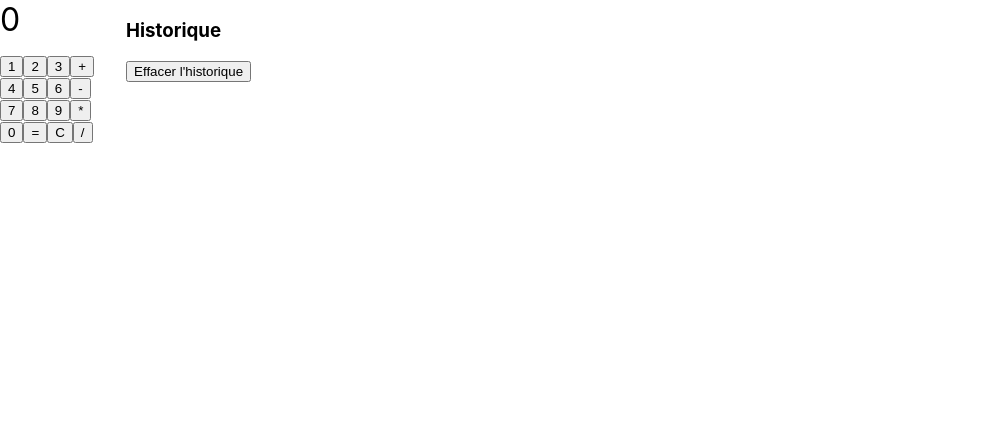
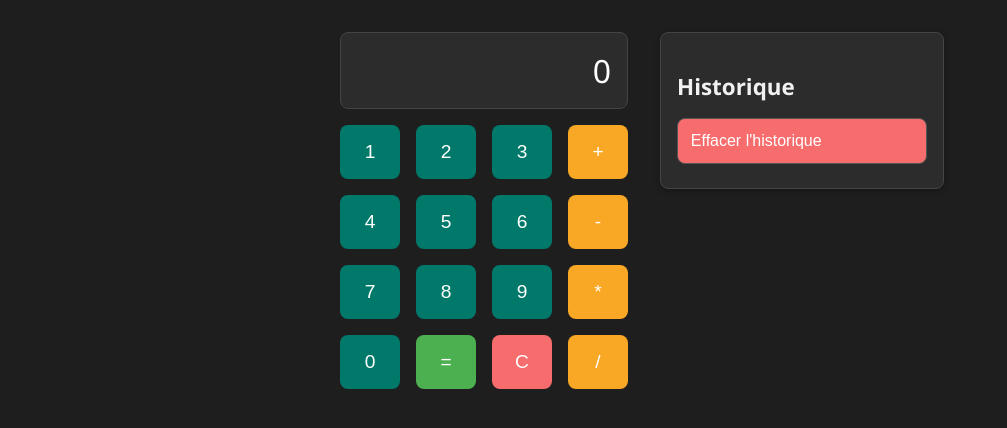
Before and after one commit to NicolasDrp/Calculatrice-Test-MDS, a React (Create React App) app in the folder calculatrice/: page / in a window 1280 px wide. Shown: the top 428 px of the page, without its empty margins (0-1007 px from the left). Built offline with nearby package versions, Linux system fonts and the light colour scheme.

Commit message:
feat: add css style to the calculator

```diff
--- /dev/null
+++ b/calculatrice/src/Calculator.css
@@ -0,0 +1,161 @@
+/* Style global pour le thème sombre */
+body {
+  font-family: "Segoe UI", Tahoma, Geneva, Verdana, sans-serif;
+  margin: 2rem;
+  background-color: #1e1e1e;
+  color: #f1f1f1;
+}
+
+.calculator-container {
+  display: flex;
+  gap: 2rem;
+  align-items: flex-start;
+  max-width: 600px;
+  margin: 0 auto;
+}
+
+.display {
+  font-size: 2rem;
+  background: #2c2c2c;
+  padding: 1rem;
+  border: 1px solid #444;
+  margin-bottom: 1rem;
+  min-width: 240px;
+  text-align: right;
+  border-radius: 8px;
+  color: #fff;
+}
+
+.button-grid > div {
+  display: flex;
+  gap: 1rem;
+  margin-bottom: 1rem;
+}
+
+button {
+  padding: 1rem;
+  font-size: 1.2rem;
+  border: none;
+  background-color: #333;
+  border-radius: 8px;
+  cursor: pointer;
+  min-width: 60px;
+  transition: background-color 0.3s ease, transform 0.1s;
+  color: #fff;
+}
+
+button:hover:not(:disabled) {
+  background-color: #444;
+  transform: translateY(-2px);
+}
+
+button:active:not(:disabled) {
+  transform: translateY(2px);
+}
+
+button:disabled {
+  opacity: 0.5;
+  cursor: not-allowed;
+}
+
+/* Historique avec style inspiré de la calculatrice Windows */
+.history {
+  min-width: 250px;
+  background: #2c2c2c;
+  padding: 1rem;
+  border-radius: 8px;
+  border: 1px solid #444;
+  box-shadow: 0 2px 6px rgba(0, 0, 0, 0.3);
+}
+
+.history h3 {
+  color: #f1f1f1;
+  margin-bottom: 1rem;
+  font-size: 1.4rem;
+  font-weight: 600;
+}
+
+.history button {
+  display: block;
+  margin-bottom: 0.5rem;
+  width: 100%;
+  text-align: left;
+  background-color: #444;
+  border: 1px solid #555;
+  padding: 0.8rem;
+  border-radius: 8px;
+  color: #fff;
+  font-size: 1rem;
+  transition: background-color 0.2s;
+}
+
+.history button:hover {
+  background-color: #555;
+}
+
+.history button:disabled {
+  opacity: 0.5;
+}
+
+/* Boutons d'actions spécifiques (clear, égal, etc.) avec couleurs différentes inspirées de la calculatrice Apple */
+button.clear,
+.history button.clear {
+  background-color: #f76c6c; /* Rouge clair */
+  color: white;
+}
+
+button.clear:hover,
+.history button.clear:hover {
+  background-color: #f14c4c;
+}
+
+button.equals {
+  background-color: #4caf50; /* Vert */
+  color: white;
+}
+
+button.equals:hover {
+  background-color: #45a049;
+}
+
+button.operator {
+  background-color: #f9a825; /* Jaune orangé */
+  color: white;
+}
+
+button.operator:hover {
+  background-color: #f57f17;
+}
+
+button.number {
+  background-color: #00796b; /* Teal */
+  color: white;
+}
+
+button.number:hover {
+  background-color: #004d40;
+}
+
+button.special {
+  background-color: #8e24aa; /* Violet */
+  color: white;
+}
+
+button.special:hover {
+  background-color: #7b1fa2;
+}
+
+ul {
+  list-style-type: none;
+  margin: 0;
+  padding: 0;
+}
+
+button.history-clear {
+  background-color: #f76c6c; /* Rouge clair pour effacer l'historique */
+  color: white;
+}
+
+button.history-clear:hover {
+  background-color: #f14c4c;
+}
--- a/calculatrice/src/Calculator.tsx
+++ b/calculatrice/src/Calculator.tsx
@@ -5,6 +5,7 @@ import {
   clearHistory,
   HistoryEntry,
 } from "./utils/historyManager";
+import "./Calculator.css";
 
 const Calculator: React.FC = () => {
   const [display, setDisplay] = useState<string>("0");
@@ -88,60 +89,82 @@ const Calculator: React.FC = () => {
   };
 
   return (
-    <div style={{ display: "flex", gap: "2rem" }}>
+    <div className="calculator-container">
       <div>
-        <div style={{ fontSize: "2rem", marginBottom: "1rem" }}>{display}</div>
-        <div>
+        <div className="display">{display}</div>
+        <div className="button-grid">
           <div>
-            <button onClick={() => handleNumberClick("1")}>1</button>
-            <button onClick={() => handleNumberClick("2")}>2</button>
-            <button onClick={() => handleNumberClick("3")}>3</button>
+            <button className="number" onClick={() => handleNumberClick("1")}>
+              1
+            </button>
+            <button className="number" onClick={() => handleNumberClick("2")}>
+              2
+            </button>
+            <button className="number" onClick={() => handleNumberClick("3")}>
+              3
+            </button>
             <button
+              className="operator"
               onClick={() => handleOperatorClick("+")}
               disabled={isError}
-              style={isError ? { opacity: 0.5, cursor: "not-allowed" } : {}}
             >
               +
             </button>
           </div>
           <div>
-            <button onClick={() => handleNumberClick("4")}>4</button>
-            <button onClick={() => handleNumberClick("5")}>5</button>
-            <button onClick={() => handleNumberClick("6")}>6</button>
+            <button className="number" onClick={() => handleNumberClick("4")}>
+              4
+            </button>
+            <button className="number" onClick={() => handleNumberClick("5")}>
+              5
+            </button>
+            <button className="number" onClick={() => handleNumberClick("6")}>
+              6
+            </button>
             <button
+              className="operator"
               onClick={() => handleOperatorClick("-")}
               disabled={isError}
-              style={isError ? { opacity: 0.5, cursor: "not-allowed" } : {}}
             >
               -
             </button>
           </div>
           <div>
-            <button onClick={() => handleNumberClick("7")}>7</button>
-            <button onClick={() => handleNumberClick("8")}>8</button>
-            <button onClick={() => handleNumberClick("9")}>9</button>
+            <button className="number" onClick={() => handleNumberClick("7")}>
+              7
+            </button>
+            <button className="number" onClick={() => handleNumberClick("8")}>
+              8
+            </button>
+            <button className="number" onClick={() => handleNumberClick("9")}>
+              9
+            </button>
             <button
+              className="operator"
               onClick={() => handleOperatorClick("*")}
               disabled={isError}
-              style={isError ? { opacity: 0.5, cursor: "not-allowed" } : {}}
             >
               *
             </button>
           </div>
           <div>
-            <button onClick={() => handleNumberClick("0")}>0</button>
+            <button className="number" onClick={() => handleNumberClick("0")}>
+              0
+            </button>
             <button
+              className="equals"
               onClick={handleEqualsClick}
               disabled={isError}
-              style={isError ? { opacity: 0.5, cursor: "not-allowed" } : {}}
             >
               =
             </button>
-            <button onClick={handleClearClick}>C</button>
+            <button className="clear" onClick={handleClearClick}>
+              C
+            </button>
             <button
+              className="operator"
               onClick={() => handleOperatorClick("/")}
               disabled={isError}
-              style={isError ? { opacity: 0.5, cursor: "not-allowed" } : {}}
             >
               /
             </button>
@@ -149,9 +172,9 @@ const Calculator: React.FC = () => {
         </div>
       </div>
 
-      <div>
+      <div className="history">
         <h3>Historique</h3>
-        <button onClick={handleClearHistory} style={{ marginBottom: "0.5rem" }}>
+        <button className="history-clear" onClick={handleClearHistory}>
           Effacer l'historique
         </button>
         <ul>
```
Also changed, not shown: calculatrice/src/App.css (deleted, +0 -38 lines).
